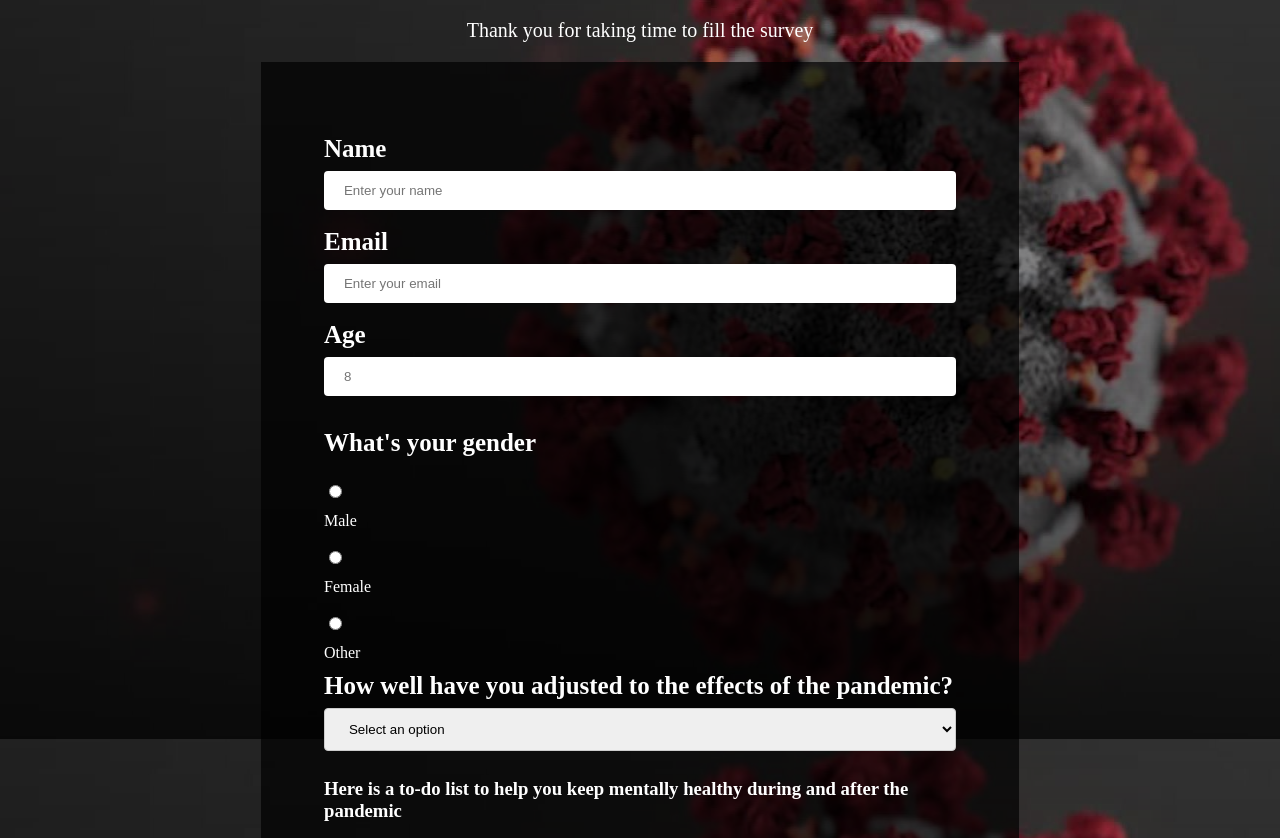
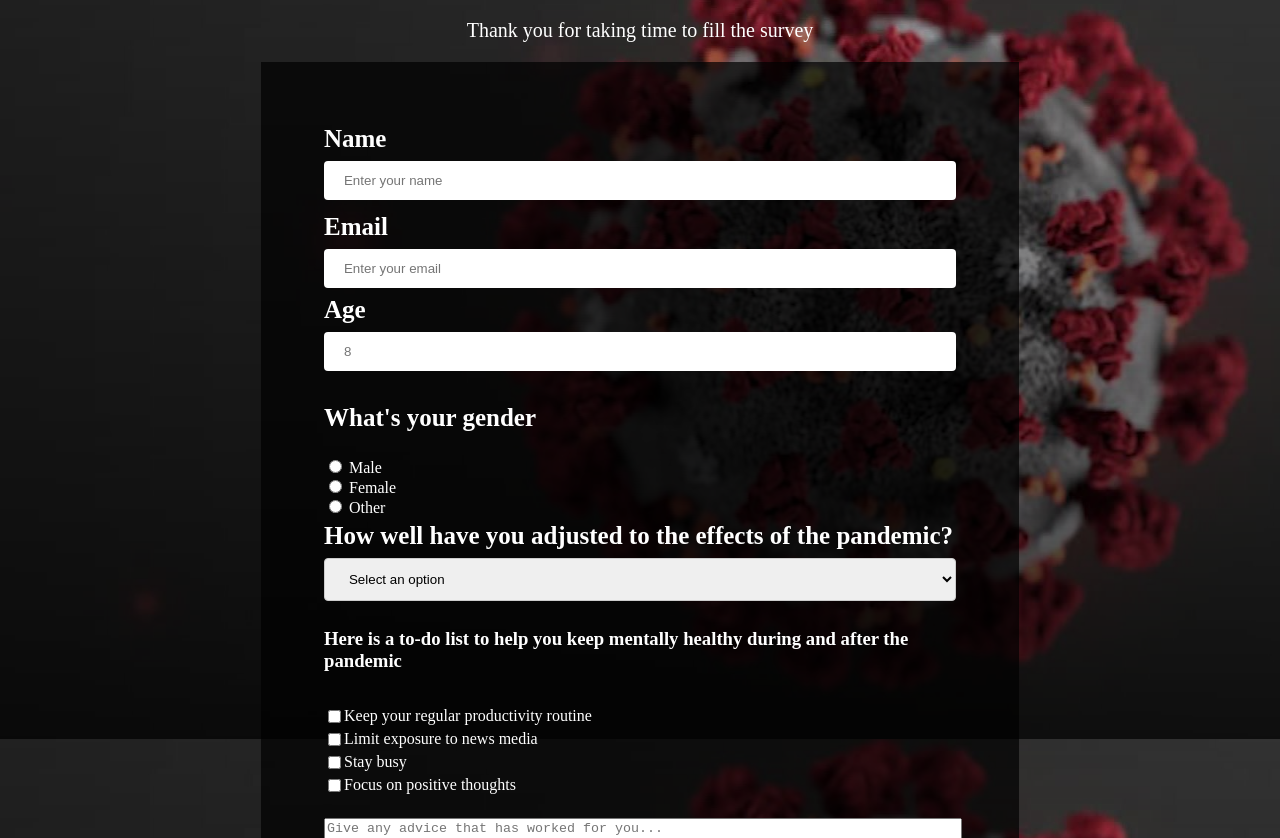
Before and after one commit to Sibusiso-M/Survey-Form, a plain HTML site: page index.html in a window 1280 px wide. Shown: the part 61-899 px from the top of the page. Drawn offline with Linux system fonts and the light colour scheme.

Commit message:
Update survey_form.css

```diff
--- a/survey_form.css
+++ b/survey_form.css
@@ -10,11 +10,8 @@ body {
     text-align: center;
 }
 
-div{
 
-}
 form{
-    display: block;
     padding: 5%;
     margin: 0 20% 0 20%;
 }
@@ -25,7 +22,6 @@ form{
 }
 
 label{
-    display: flex;
     width: 100%;
     margin-top: 10px;
 }
@@ -106,14 +102,17 @@ textarea{
 }
 
 #tips-area ,[type="checkbox"]{
-float: left;
+  float: left;
  display: inline-block;
-  display: flex;
 }
 
 #tips-area ul li{
     list-style: none;
+    margin: 5px 0 5px 0 ;
 
+}
+#tips-area ul{
+        padding-left: 0px;
 }
 
 #tips-label{
@@ -123,12 +122,17 @@ float: left;
 #suggestions-label{
     font-size: 25px;
     font-weight: bold;
+
 }
 #gender-label{
     font-size: 25px;
     font-weight:  bold;
 }
-
+.form-control{
+     width: 100%;
+     display: block;
+     margin-bottom: 5px;
+}
 
 @media(max-width : 800px){
     form{
```
